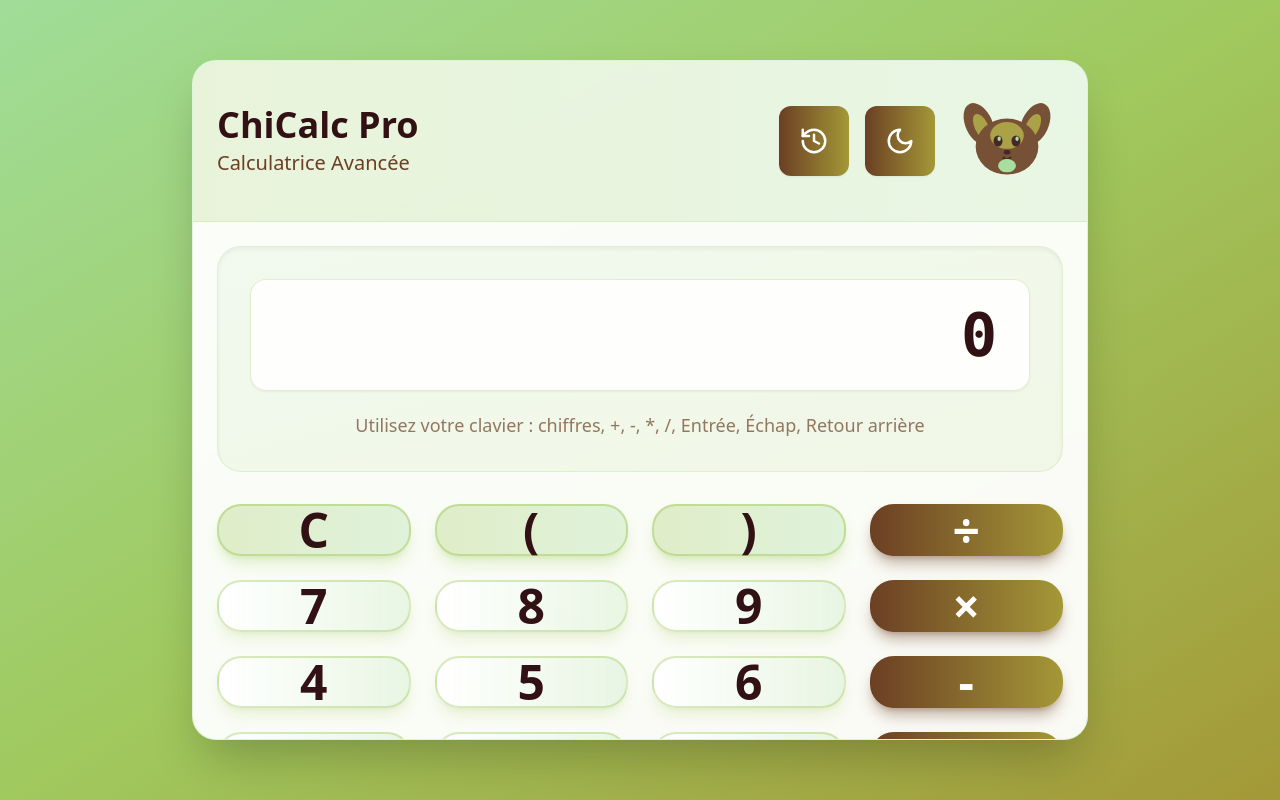
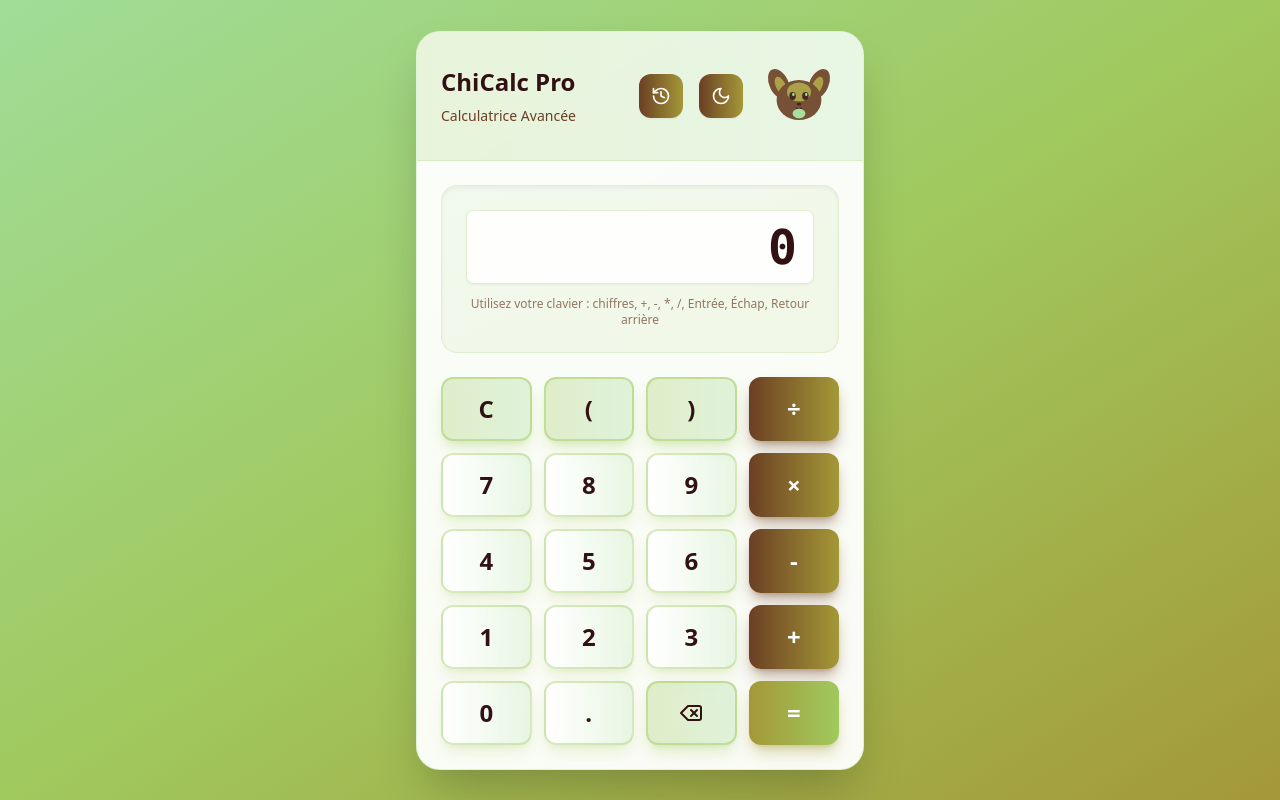
Before and after one commit to almoha73/ChiCalc, a React (Vite) app: page / in a window 1280 px wide. Built offline with nearby package versions, Linux system fonts and the light colour scheme.

Commit message:
Restaurer la calculatrice à sa taille originale

```diff
--- a/src/App.tsx
+++ b/src/App.tsx
@@ -5,7 +5,7 @@ function App() {
   const { theme } = useThemeContext();
 
   return (
-    <div className={`h-screen w-screen transition-colors duration-300 flex items-center justify-center p-1 sm:p-2 md:p-4 ${
+    <div className={`min-h-screen transition-colors duration-300 flex items-center justify-center p-4 ${
       theme === 'dark'
         ? 'bg-gradient-to-br from-palette-1 via-palette-2 to-palette-3'
         : 'bg-gradient-to-br from-palette-5 via-palette-4 to-palette-3'
--- a/src/components/Calculator.tsx
+++ b/src/components/Calculator.tsx
@@ -22,47 +22,44 @@ const Calculator: React.FC = () => {
 
   return (
     <>
-      <div className="w-full h-full max-w-[98vw] max-h-[98vh] sm:max-w-[95vw] sm:max-h-[95vh] md:max-w-[90vw] md:max-h-[90vh] lg:max-w-4xl lg:max-h-[85vh] mx-auto flex flex-col">
-        <div className={`backdrop-blur-sm rounded-xl sm:rounded-2xl md:rounded-3xl shadow-2xl border overflow-hidden transition-colors duration-300 flex-1 flex flex-col ${
+      <div className="w-full max-w-md mx-auto">
+        <div className={`backdrop-blur-sm rounded-3xl shadow-2xl border overflow-hidden transition-colors duration-300 ${
           theme === 'dark'
             ? 'bg-palette-2/90 border-palette-3/30'
             : 'bg-white/95 border-palette-5/30'
         }`}>
           {/* En-tête avec Chihuahua et Boutons */}
-          <div className={`relative p-2 sm:p-3 md:p-4 lg:p-6 border-b transition-colors duration-300 flex-shrink-0 ${
+          <div className={`relative p-6 border-b transition-colors duration-300 ${
             theme === 'dark'
               ? 'bg-gradient-to-r from-palette-3/20 to-palette-4/20 border-palette-3/20'
               : 'bg-gradient-to-r from-palette-4/20 to-palette-5/20 border-palette-4/20'
           }`}>
             <div className="flex items-center justify-between">
               <div>
-                <h1 className={`text-lg sm:text-xl md:text-2xl lg:text-3xl xl:text-4xl font-bold mb-1 transition-colors duration-300 ${
+                <h1 className={`text-2xl font-bold mb-2 transition-colors duration-300 ${
                   theme === 'dark' ? 'text-palette-5' : 'text-palette-1'
                 }`}>
                   ChiCalc Pro
                 </h1>
-                <p className={`text-sm sm:text-base md:text-lg lg:text-xl transition-colors duration-300 ${
+                <p className={`text-sm transition-colors duration-300 ${
                   theme === 'dark' ? 'text-palette-4' : 'text-palette-2'
                 }`}>
                   Calculatrice Avancée
                 </p>
               </div>
-              <div className="flex items-center gap-1 sm:gap-2 md:gap-3 lg:gap-4">
+              <div className="flex items-center gap-4">
                 <button
                   onClick={() => setIsHistoryOpen(true)}
-                  className={`p-2 sm:p-3 md:p-4 lg:p-5 rounded-lg sm:rounded-xl transition-all duration-300 transform hover:scale-105 active:scale-95 shadow-sm hover:shadow-md relative ${
+                  className={`p-3 rounded-xl transition-all duration-300 transform hover:scale-105 active:scale-95 shadow-sm hover:shadow-md relative ${
                     theme === 'dark'
                       ? 'bg-gradient-to-r from-palette-3 to-palette-4 text-palette-1 hover:from-palette-3/90 hover:to-palette-4/90'
                       : 'bg-gradient-to-r from-palette-2 to-palette-3 text-white hover:from-palette-2/90 hover:to-palette-3/90'
                   }`}
                   title="Voir l'historique"
                 >
-                  <History size={18} className="sm:hidden" />
-                  <History size={22} className="hidden sm:block md:hidden" />
-                  <History size={26} className="hidden md:block lg:hidden" />
-                  <History size={30} className="hidden lg:block" />
+                  <History size={20} />
                   {history.length > 0 && (
-                    <div className={`absolute -top-1 -right-1 w-5 h-5 sm:w-6 sm:h-6 md:w-7 md:h-7 lg:w-8 lg:h-8 rounded-full text-xs sm:text-sm md:text-base font-bold flex items-center justify-center border-2 transition-colors duration-300 ${
+                    <div className={`absolute -top-1 -right-1 w-6 h-6 rounded-full text-xs font-bold flex items-center justify-center border-2 transition-colors duration-300 ${
                       theme === 'dark'
                         ? 'bg-palette-5 text-palette-1 border-palette-1'
                         : 'bg-palette-4 text-white border-white'
@@ -72,20 +69,20 @@ const Calculator: React.FC = () => {
                   )}
                 </button>
                 <ThemeToggle />
-                <ChihuahuaIllustration className="w-12 h-12 sm:w-16 sm:h-16 md:w-20 md:h-20 lg:w-24 lg:h-24 xl:w-28 xl:h-28 opacity-90" />
+                <ChihuahuaIllustration className="w-20 h-20 opacity-90" />
               </div>
             </div>
           </div>
 
           {/* Affichage */}
-          <div className="p-2 sm:p-3 md:p-4 lg:p-6 pb-1 sm:pb-2 md:pb-3 lg:pb-4 flex-shrink-0">
+          <div className="p-6 pb-4">
             <CalculatorDisplay
               display={display}
             />
           </div>
 
-          {/* Boutons - Prend tout l'espace restant */}
-          <div className="p-2 sm:p-3 md:p-4 lg:p-6 pt-1 sm:pt-2 md:pt-3 lg:pt-4 flex-1 flex flex-col min-h-0">
+          {/* Boutons */}
+          <div className="p-6 pt-2">
             <CalculatorButtons
               onButtonClick={handleButtonClick}
             />
--- a/src/components/CalculatorButtons.tsx
+++ b/src/components/CalculatorButtons.tsx
@@ -18,7 +18,7 @@ const CalculatorButtons: React.FC<CalculatorButtonsProps> = ({ onButtonClick })
   ];
 
   const getButtonStyle = (button: string) => {
-    const baseStyle = "rounded-lg sm:rounded-xl md:rounded-2xl lg:rounded-3xl font-bold text-xl sm:text-2xl md:text-3xl lg:text-4xl xl:text-5xl transition-all duration-200 transform active:scale-95 shadow-lg hover:shadow-xl flex items-center justify-center";
+    const baseStyle = "h-14 sm:h-16 rounded-xl font-bold text-2xl transition-all duration-200 transform active:scale-95 shadow-lg hover:shadow-xl";
 
     if (button === '=') {
       return `${baseStyle} ${
@@ -53,7 +53,7 @@ const CalculatorButtons: React.FC<CalculatorButtonsProps> = ({ onButtonClick })
   };
 
   return (
-    <div className="grid grid-cols-4 gap-2 sm:gap-3 md:gap-4 lg:gap-5 xl:gap-6 h-full">
+    <div className="grid grid-cols-4 gap-3">
       {buttons.flat().map((button, index) => (
         <button
           key={index}
@@ -61,13 +61,7 @@ const CalculatorButtons: React.FC<CalculatorButtonsProps> = ({ onButtonClick })
           className={getButtonStyle(button)}
         >
           {button === '⌫' ? (
-            <>
-              <Delete size={20} className="sm:hidden" />
-              <Delete size={26} className="hidden sm:block md:hidden" />
-              <Delete size={32} className="hidden md:block lg:hidden" />
-              <Delete size={38} className="hidden lg:block xl:hidden" />
-              <Delete size={44} className="hidden xl:block" />
-            </>
+            <Delete size={24} className="mx-auto" />
           ) : (
             button
           )}
--- a/src/components/CalculatorDisplay.tsx
+++ b/src/components/CalculatorDisplay.tsx
@@ -9,13 +9,13 @@ const CalculatorDisplay: React.FC<CalculatorDisplayProps> = ({ display }) => {
   const { theme } = useThemeContext();
 
   return (
-    <div className={`rounded-xl sm:rounded-2xl md:rounded-3xl p-3 sm:p-4 md:p-5 lg:p-6 xl:p-8 shadow-inner border transition-colors duration-300 ${
+    <div className={`rounded-2xl p-6 shadow-inner border transition-colors duration-300 ${
       theme === 'dark'
         ? 'bg-gradient-to-br from-palette-1/20 to-palette-2/20 border-palette-3/20'
         : 'bg-gradient-to-br from-palette-5/10 to-palette-4/10 border-palette-4/20'
     }`}>
       {/* Affichage Unifié */}
-      <div className={`text-2xl sm:text-3xl md:text-4xl lg:text-5xl xl:text-6xl 2xl:text-7xl font-bold font-mono min-h-[3rem] sm:min-h-[4rem] md:min-h-[5rem] lg:min-h-[6rem] xl:min-h-[7rem] 2xl:min-h-[8rem] rounded-lg sm:rounded-xl md:rounded-2xl px-3 sm:px-4 md:px-5 lg:px-6 xl:px-8 py-2 sm:py-3 md:py-4 lg:py-5 xl:py-6 border shadow-sm flex items-center justify-end overflow-hidden transition-colors duration-300 ${
+      <div className={`text-4xl sm:text-5xl font-bold font-mono min-h-[4rem] rounded-lg px-4 py-3 border shadow-sm flex items-center justify-end overflow-hidden transition-colors duration-300 ${
         theme === 'dark'
           ? 'bg-palette-1/40 border-palette-2/30 text-palette-5'
           : 'bg-white/90 border-palette-4/30 text-palette-1'
@@ -25,8 +25,8 @@ const CalculatorDisplay: React.FC<CalculatorDisplayProps> = ({ display }) => {
         </span>
       </div>
 
-      {/* Indication clavier - masquée sur très petits écrans */}
-      <div className={`text-xs sm:text-sm md:text-base lg:text-lg mt-2 sm:mt-3 md:mt-4 lg:mt-5 text-center transition-colors duration-300 hidden sm:block ${
+      {/* Indication clavier */}
+      <div className={`text-xs mt-3 text-center transition-colors duration-300 ${
         theme === 'dark' ? 'text-palette-4/70' : 'text-palette-2/70'
       }`}>
         Utilisez votre clavier : chiffres, +, -, *, /, Entrée, Échap, Retour arrière
--- a/src/components/ThemeToggle.tsx
+++ b/src/components/ThemeToggle.tsx
@@ -8,28 +8,14 @@ const ThemeToggle: React.FC = () => {
   return (
     <button
       onClick={toggleTheme}
-      className={`p-2 sm:p-3 md:p-4 lg:p-5 rounded-lg sm:rounded-xl transition-all duration-300 transform hover:scale-105 active:scale-95 shadow-sm hover:shadow-md ${
+      className={`p-3 rounded-xl transition-all duration-300 transform hover:scale-105 active:scale-95 shadow-sm hover:shadow-md ${
         theme === 'dark'
           ? 'bg-gradient-to-r from-palette-4 to-palette-5 text-palette-1 hover:from-palette-4/90 hover:to-palette-5/90'
           : 'bg-gradient-to-r from-palette-2 to-palette-3 text-white hover:from-palette-2/90 hover:to-palette-3/90'
       }`}
       title={theme === 'light' ? 'Passer au thème sombre' : 'Passer au thème clair'}
     >
-      {theme === 'light' ? (
-        <>
-          <Moon size={18} className="sm:hidden" />
-          <Moon size={22} className="hidden sm:block md:hidden" />
-          <Moon size={26} className="hidden md:block lg:hidden" />
-          <Moon size={30} className="hidden lg:block" />
-        </>
-      ) : (
-        <>
-          <Sun size={18} className="sm:hidden" />
-          <Sun size={22} className="hidden sm:block md:hidden" />
-          <Sun size={26} className="hidden md:block lg:hidden" />
-          <Sun size={30} className="hidden lg:block" />
-        </>
-      )}
+      {theme === 'light' ? <Moon size={20} /> : <Sun size={20} />}
     </button>
   );
 };
```
